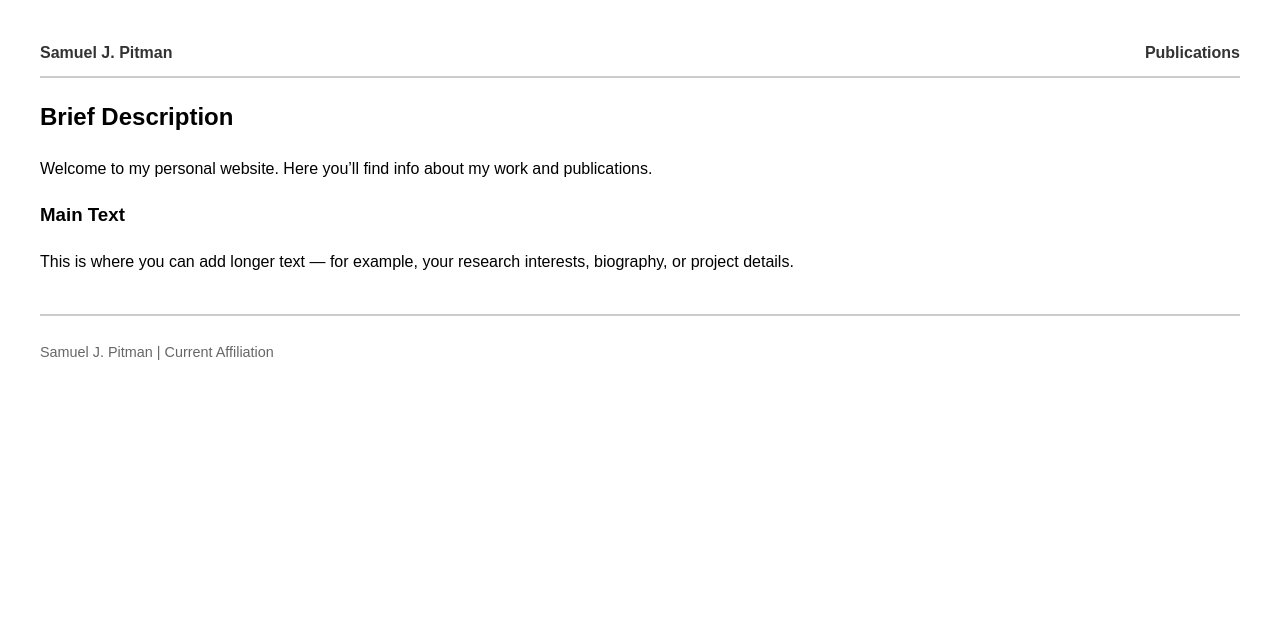
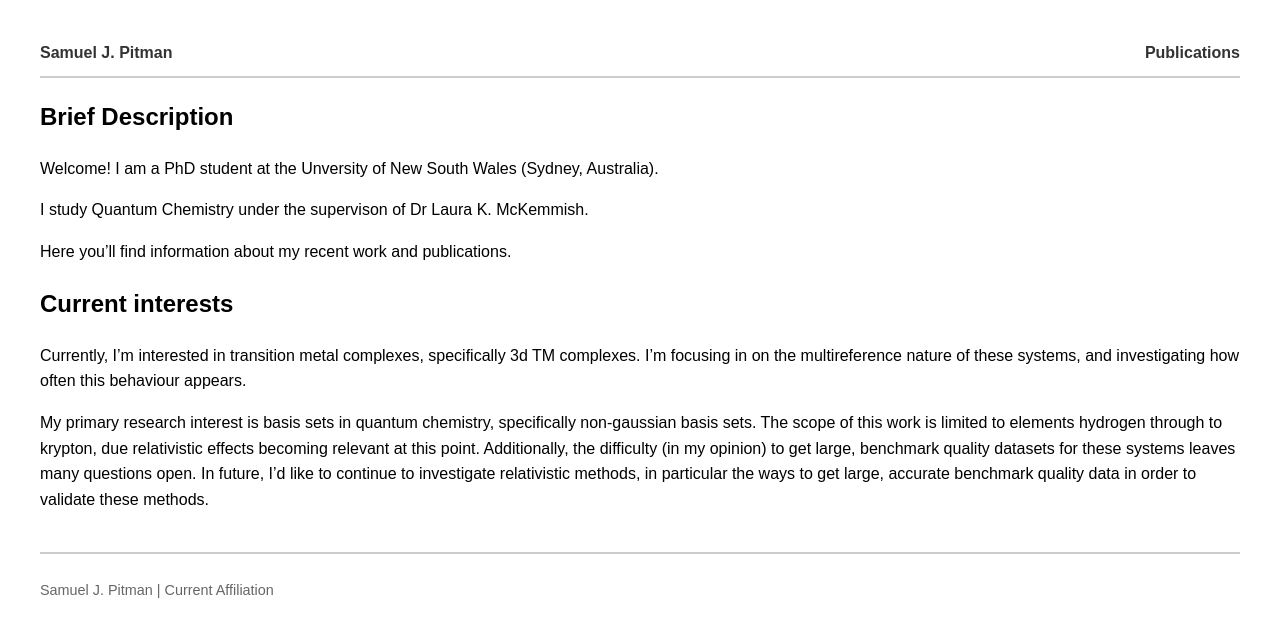
Before and after one commit to SamuelPitman/SamuelPitman.github.io, a Jekyll site: the page built from index.md, in a window 1280 px wide. Shown: the top 637 px of the page. Built offline with Jekyll 4.4.1, drawn with Linux system fonts in a browser that asks for light colours.

Commit message:
Update index.md
Added interests, quite embarrassing... :)

```diff
--- a/index.md
+++ b/index.md
@@ -4,7 +4,17 @@ title: Home
 ---
 
 ## Brief Description
-Welcome to my personal website. Here you’ll find info about my work and publications.
+Welcome! I am a PhD student at the Unversity of New South Wales (Sydney, Australia).
 
-### Main Text
-This is where you can add longer text — for example, your research interests, biography, or project details.
+I study Quantum Chemistry under the supervison of Dr Laura K. McKemmish.
+
+Here you’ll find information about my recent work and publications.
+
+## Current interests
+Currently, I'm interested in transition metal complexes, specifically 3d TM complexes.
+I'm focusing in on the multireference nature of these systems, and investigating how often this behaviour appears.
+
+My primary research interest is basis sets in quantum chemistry, specifically non-gaussian basis sets. The scope of this work is limited to elements
+hydrogen through to krypton, due relativistic effects becoming relevant at this point. Additionally, the difficulty (in my opinion) to get large,
+benchmark quality datasets for these systems leaves many questions open. In future, I'd like to continue to investigate relativistic methods,
+in particular the ways to get large, accurate benchmark quality data in order to validate these methods.
```
